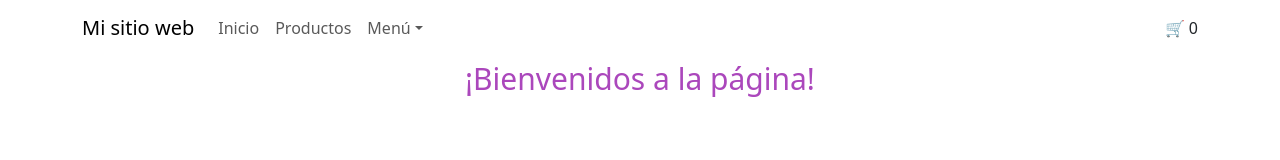
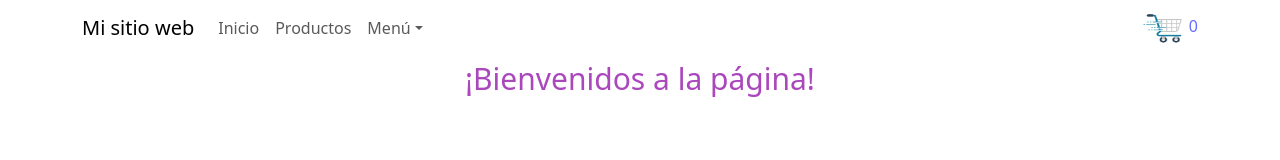
Before and after one commit to pato626/Entrega-Final-Patricio-Mart-nez, a React (Vite) app: page / in a window 1280 px wide. Shown: the top 160 px of the page. Built offline with nearby package versions, Linux system fonts and the light colour scheme.

Commit message:
tercer commit

```diff
--- a/src/components/CartWidget.jsx
+++ b/src/components/CartWidget.jsx
@@ -1,9 +1,11 @@
 import React from 'react'
+import carrito from "../icon/carrito.png"
 
 const CartWidget = () => {
   return (
     <div>
-        <span>🛒 0</span>
+      <a href=""><img src={carrito} alt="" style={{width: "45px", height:"35px"}}/> 0</a>
+
     </div>
   )
 }
--- a/src/components/NavBarComponent.jsx
+++ b/src/components/NavBarComponent.jsx
@@ -3,6 +3,7 @@ import Nav from 'react-bootstrap/Nav';
 import Navbar from 'react-bootstrap/Navbar';
 import NavDropdown from 'react-bootstrap/NavDropdown';
 import CartWidget from './CartWidget';
+
 
 
 const NavBarComponent = () => {
```
Also changed, not shown: src/icon/carrito.png (added).
